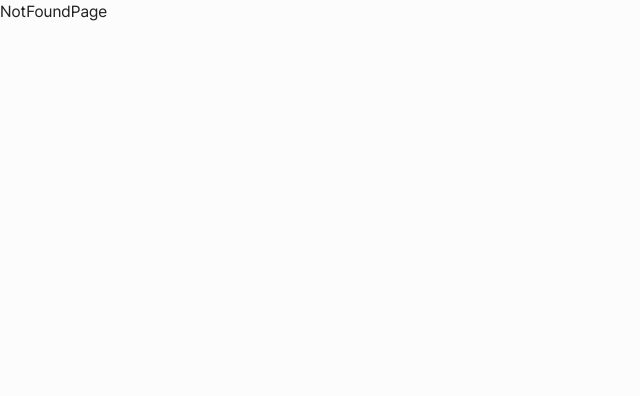
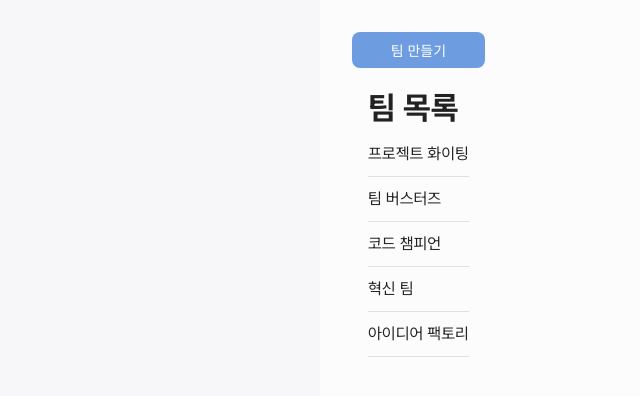
Before and after one commit to supercoding-aico/frontend, a React (Create React App) app: page /team in a window 1280 px wide. Shown: the top 396 px of the page, without its empty margins (0-640 px from the left). Built offline with nearby package versions, Linux system fonts and the light colour scheme.

Commit message:
Add: 팀, 팀 상세 컴포넌트 추가

```diff
--- a/src/components/common/Modal.jsx
+++ b/src/components/common/Modal.jsx
@@ -20,8 +20,16 @@ const Modal = ({ children, onClose, onClick }) => {
         </header>
         {children}
         <footer className='modal__footer'>
-          {onClose && <Button type='button' name='취소' theme='cancel' onClick={onClose} />}
-          {onClick && <Button type='button' name='확인' theme='primary' onClick={onClick} />}
+          {onClose && (
+            <Button type='button' theme='cancel' onClick={onClose}>
+              취소
+            </Button>
+          )}
+          {onClick && (
+            <Button type='button' theme='primary' onClick={onClick}>
+              확인
+            </Button>
+          )}
         </footer>
       </div>
     </div>,
--- /dev/null
+++ b/src/components/team-page/TeamCreate.jsx
@@ -0,0 +1,43 @@
+import Button from '@components/common/Button';
+import FormInput from '@components/common/FormInput';
+import Modal from '@components/common/Modal';
+import '@styles/components/team-page/team-create.scss';
+import { useState } from 'react';
+
+const TeamCreate = () => {
+  const [isModalOpen, setIsModalOpen] = useState(false);
+  const [teamName, setTeamName] = useState('');
+
+  const handleCreateTeam = () => {
+    setIsModalOpen(true);
+  };
+
+  const handleCloseModal = () => {
+    setIsModalOpen(false);
+  };
+
+  const handleTeamNameChange = (value) => {
+    setTeamName(value);
+  };
+
+  const handleConfirmTeamCreation = () => {
+    setIsModalOpen(false);
+  };
+  return (
+    <div className='team-create'>
+      <Button type='button' theme='accent' isFull={true} onClick={handleCreateTeam}>
+        팀 만들기
+      </Button>
+
+      {isModalOpen && (
+        <Modal onClose={handleCloseModal} onClick={handleConfirmTeamCreation}>
+          <div>
+            <FormInput label='팀 이름' type='text' onChange={handleTeamNameChange} />
+          </div>
+        </Modal>
+      )}
+    </div>
+  );
+};
+
+export default TeamCreate;
--- /dev/null
+++ b/src/components/team-page/TeamList.jsx
@@ -0,0 +1,35 @@
+import P from '@components/common/P';
+import '@styles/components/team-page/team-list.scss';
+import { useNavigate } from 'react-router-dom';
+
+// mock data
+const teamsData = [
+  { teamId: 1, name: '프로젝트 화이팅' },
+  { teamId: 2, name: '팀 버스터즈' },
+  { teamId: 3, name: '코드 챔피언' },
+  { teamId: 4, name: '혁신 팀' },
+  { teamId: 5, name: '아이디어 팩토리' },
+];
+
+const TeamList = () => {
+  const navigate = useNavigate();
+
+  const handleTitleClick = (team) => {
+    navigate(`/team/detail/${team.teamId}`);
+  };
+
+  return (
+    <div className='team-list'>
+      <P theme='title'>팀 목록</P>
+      {teamsData.map((team) => (
+        <div className='team-list-item' key={team.teamId}>
+          <span className='team-list-item__title' onClick={() => handleTitleClick(team)}>
+            {team.name}
+          </span>
+        </div>
+      ))}
+    </div>
+  );
+};
+
+export default TeamList;
--- /dev/null
+++ b/src/pages/TeamDetailPage.jsx
@@ -0,0 +1,5 @@
+const TeamDetailPage = () => {
+  return <div>TeamDetail</div>;
+};
+
+export default TeamDetailPage;
--- /dev/null
+++ b/src/pages/TeamPage.jsx
@@ -0,0 +1,14 @@
+import TeamCreate from '@components/team-page/TeamCreate';
+import TeamList from '@components/team-page/TeamList';
+import '@styles/pages/team-page.scss';
+
+const TeamPage = () => {
+  return (
+    <div className='team-page'>
+      <TeamCreate />
+      <TeamList />
+    </div>
+  );
+};
+
+export default TeamPage;
--- a/src/router/Router.jsx
+++ b/src/router/Router.jsx
@@ -5,6 +5,8 @@ import LayoutPage from '@pages/LayoutPage';
 import HomePage from '@pages/HomePage';
 import NotFoundPage from '@pages/NotFoundPage';
 import AuthPage from '@pages/AuthPage';
+import TeamPage from '@pages/TeamPage';
+import TeamDetailPage from '@pages/TeamDetailPage';
 
 const Router = () => {
   return (
@@ -15,6 +17,8 @@ const Router = () => {
         <Route path='*' element={<NotFoundPage />} />
         <Route element={<LayoutPage />}>
           <Route path='/' element={<HomePage />} />
+          <Route path='/team' element={<TeamPage />} />
+          <Route path='/team/detail/:teamId' element={<TeamDetailPage />} />
         </Route>
       </Routes>
     </BrowserRouter>
--- a/src/styles/components/common/button.scss
+++ b/src/styles/components/common/button.scss
@@ -15,6 +15,11 @@
     cursor: not-allowed;
   }
 
+  // 임시로 넣어놓음
+  &--cancel {
+    background-color: $color-secondary;
+  }
+
   &--full {
     width: 100%;
   }
--- /dev/null
+++ b/src/styles/components/team-page/team-create.scss
@@ -0,0 +1,3 @@
+.team-create {
+  display: flex;
+}
--- /dev/null
+++ b/src/styles/components/team-page/team-list.scss
@@ -0,0 +1,14 @@
+.team-list {
+  padding: 1rem;
+
+  &-item {
+    display: flex;
+    align-items: center;
+    border-bottom: 1px solid #e0e0e0;
+
+    &__title {
+      margin: 10px 0 10px 0;
+      cursor: pointer;
+    }
+  }
+}
--- /dev/null
+++ b/src/styles/pages/team-page.scss
@@ -0,0 +1,3 @@
+.team-page {
+  height: 100vh;
+}
```
Also changed, not shown: 1 other file (tests, documents, lock files or other folders).
